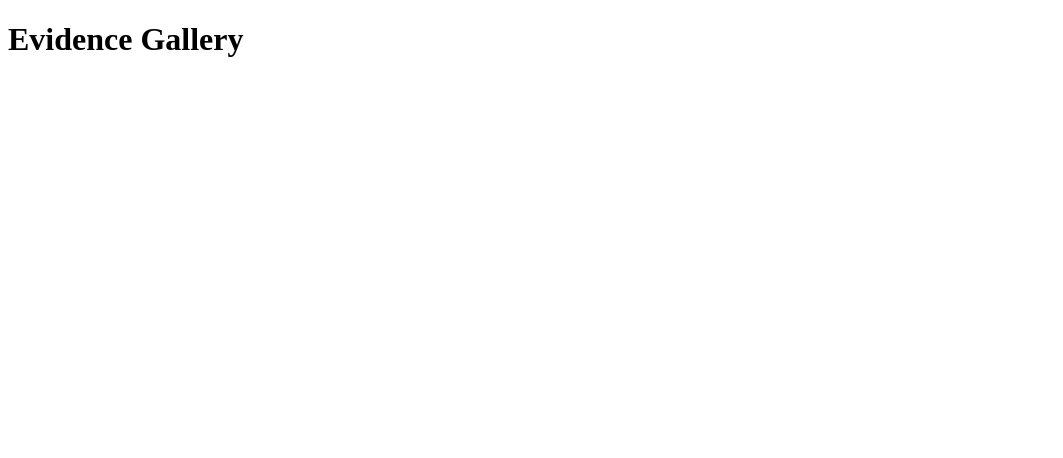
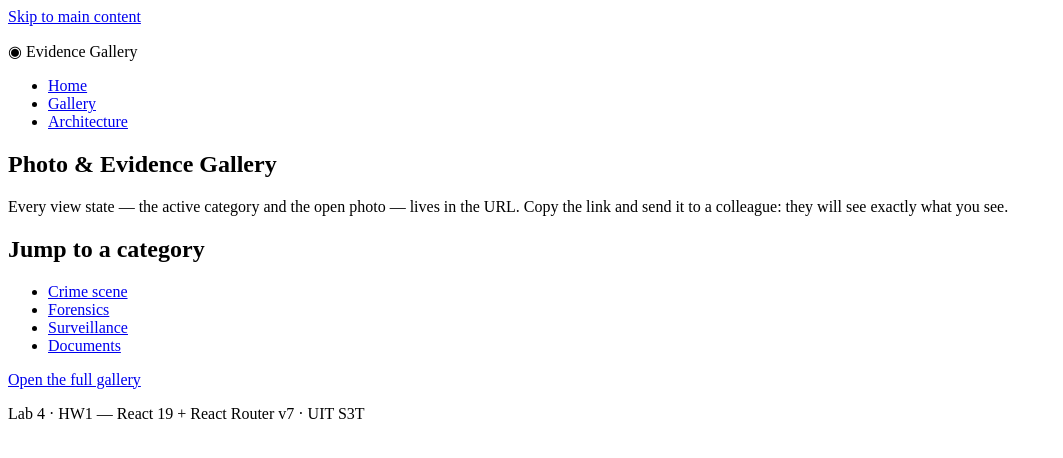
Before and after one commit to mwosik11/24522044_MinhVu, a React (Vite) app in the folder HW1_W4/: page / in a window 1280 px wide. Shown: the top 458 px of the page, without its empty margins (0-1063 px from the left). Built offline with nearby package versions, Linux system fonts and the light colour scheme.

Commit message:
feat(router): add React Router v7 layout with NavLink, lazy routes, Suspense skeleton and 404

```diff
--- a/HW1_W4/src/App.jsx
+++ b/HW1_W4/src/App.jsx
@@ -1,7 +1,11 @@
+import { RouterProvider, createBrowserRouter } from 'react-router';
+import { routes } from './routes.jsx';
+
+// Created once at module scope — never inside render.
+const router = createBrowserRouter(routes, {
+  basename: import.meta.env.BASE_URL,
+});
+
 export function App() {
-  return (
-    <main>
-      <h1>Evidence Gallery</h1>
-    </main>
-  );
+  return <RouterProvider router={router} />;
 }
--- /dev/null
+++ b/HW1_W4/src/components/RootLayout.jsx
@@ -0,0 +1,54 @@
+ import { Suspense } from 'react';
+import { NavLink, Outlet, useLocation } from 'react-router';
+import { RouteSkeleton } from './RouteSkeleton.jsx';
+
+const SITE_TITLE = import.meta.env.VITE_SITE_TITLE || 'Evidence Gallery';
+
+const NAV_ITEMS = [
+  { to: '/', label: 'Home', end: true },
+  { to: '/gallery', label: 'Gallery', end: false },
+  { to: '/about', label: 'Architecture', end: false },
+];
+
+const navClass = ({ isActive }) => (isActive ? 'nav-link nav-link--active' : 'nav-link');
+
+export function RootLayout() {
+  const { pathname } = useLocation();
+
+  return (
+    <>
+      <a className="skip-link" href="#main-content">
+        Skip to main content
+      </a>
+      <header className="site-header">
+        <p className="site-title">
+          <span aria-hidden="true">◉ </span>
+          {SITE_TITLE}
+        </p>
+        <nav aria-label="Main navigation">
+          <ul className="nav-list">
+            {NAV_ITEMS.map((item) => (
+              <li key={item.to}>
+                {/* NavLink sets aria-current="page" automatically when active */}
+                <NavLink to={item.to} end={item.end} className={navClass}>
+                  {item.label}
+                </NavLink>
+              </li>
+            ))}
+          </ul>
+        </nav>
+      </header>
+
+      <main id="main-content" tabIndex={-1} className="site-main">
+        {/* key={pathname}: show the skeleton again when switching lazy routes */}
+        <Suspense key={pathname} fallback={<RouteSkeleton />}>
+          <Outlet />
+        </Suspense>
+      </main>
+
+      <footer className="site-footer">
+        <p>Lab 4 · HW1 — React 19 + React Router v7 · UIT S3T</p>
+      </footer>
+    </>
+  );
+}
--- /dev/null
+++ b/HW1_W4/src/components/RouteSkeleton.jsx
@@ -0,0 +1,18 @@
+/**
+ * Dimension-matched fallback for lazy routes (CLS = 0).
+ * Mirrors the gallery layout: heading, filter bar, 6 card placeholders.
+ */
+export function RouteSkeleton({ label = 'Loading page…' }) {
+  return (
+    <section className="skeleton" aria-busy="true" aria-live="polite">
+      <p className="visually-hidden">{label}</p>
+      <span className="skeleton__block skeleton__title" aria-hidden="true" />
+      <span className="skeleton__block skeleton__bar" aria-hidden="true" />
+      <span className="skeleton__grid" aria-hidden="true">
+        {Array.from({ length: 6 }, (_, i) => (
+          <span key={i} className="skeleton__block skeleton__card" />
+        ))}
+      </span>
+    </section>
+  );
+}
--- /dev/null
+++ b/HW1_W4/src/pages/AboutPage.jsx
@@ -0,0 +1,17 @@
+export function AboutPage() {
+  return (
+    <article className="page">
+      <h1>Architecture</h1>
+      <dl className="kv-list">
+        <dt>Routing</dt>
+        <dd>React Router v7 — nested layout with Outlet, NavLink and route-level code splitting.</dd>
+        <dt>State</dt>
+        <dd>The URL is the single source of truth: category and photoId are read with useSearchParams.</dd>
+        <dt>Lightbox</dt>
+        <dd>Native dialog element opened with showModal(): built-in focus trap, Esc key and backdrop.</dd>
+        <dt>Performance</dt>
+        <dd>React.lazy + Suspense, dimension-matched skeletons, images with fixed width/height.</dd>
+      </dl>
+    </article>
+  );
+}
--- /dev/null
+++ b/HW1_W4/src/pages/GalleryPage.jsx
@@ -0,0 +1,8 @@
+// Placeholder — implemented in T-07 (see TASK_DECOMPOSITION.md).
+export function GalleryPage() {
+  return (
+    <section className="page" aria-labelledby="gallery-heading">
+      <h1 id="gallery-heading">Photo gallery</h1>
+    </section>
+  );
+}
--- /dev/null
+++ b/HW1_W4/src/pages/HomePage.jsx
@@ -0,0 +1,27 @@
+import { Link } from 'react-router';
+import { CATEGORIES } from '../data/photos.js';
+
+export function HomePage() {
+  return (
+    <article className="page">
+      <h1>Photo &amp; Evidence Gallery</h1>
+      <p className="lead">
+        Every view state — the active category and the open photo — lives in the URL. Copy the
+        link and send it to a colleague: they will see exactly what you see.
+      </p>
+      <h2>Jump to a category</h2>
+      <ul className="link-list">
+        {CATEGORIES.map((c) => (
+          <li key={c.slug}>
+            <Link to={`/gallery?category=${c.slug}`}>{c.label}</Link>
+          </li>
+        ))}
+      </ul>
+      <p>
+        <Link className="button" to="/gallery">
+          Open the full gallery
+        </Link>
+      </p>
+    </article>
+  );
+}
--- /dev/null
+++ b/HW1_W4/src/pages/NotFoundPage.jsx
@@ -0,0 +1,16 @@
+import { Link, useLocation } from 'react-router';
+
+export function NotFoundPage() {
+  const { pathname } = useLocation();
+  return (
+    <article className="page" role="alert">
+      <h1>404 — Page not found</h1>
+      <p>
+        The path <code>{pathname}</code> does not exist.
+      </p>
+      <p>
+        <Link to="/">Back to home</Link>
+      </p>
+    </article>
+  );
+}
--- /dev/null
+++ b/HW1_W4/src/pages/lazyPages.jsx
@@ -0,0 +1,10 @@
+import { lazy } from 'react';
+
+// Route-level code splitting: each page becomes its own chunk.
+// The Suspense boundary lives in RootLayout so the header never unmounts.
+export const GalleryRoute = lazy(() =>
+  import('./GalleryPage.jsx').then((m) => ({ default: m.GalleryPage })),
+);
+export const AboutRoute = lazy(() =>
+  import('./AboutPage.jsx').then((m) => ({ default: m.AboutPage })),
+);
--- /dev/null
+++ b/HW1_W4/src/routes.jsx
@@ -0,0 +1,21 @@
+import { RootLayout } from './components/RootLayout.jsx';
+import { HomePage } from './pages/HomePage.jsx';
+import { NotFoundPage } from './pages/NotFoundPage.jsx';
+import { GalleryRoute, AboutRoute } from './pages/lazyPages.jsx';
+
+/**
+ * Route objects shared by the browser router (App.jsx) and the memory
+ * router used in tests — one source of truth for the route map.
+ */
+export const routes = [
+  {
+    path: '/',
+    element: <RootLayout />,
+    children: [
+      { index: true, element: <HomePage /> },
+      { path: 'gallery', element: <GalleryRoute /> },
+      { path: 'about', element: <AboutRoute /> },
+      { path: '*', element: <NotFoundPage /> },
+    ],
+  },
+];
```
Also changed, not shown: 1 other file (tests, documents, lock files or other folders).
